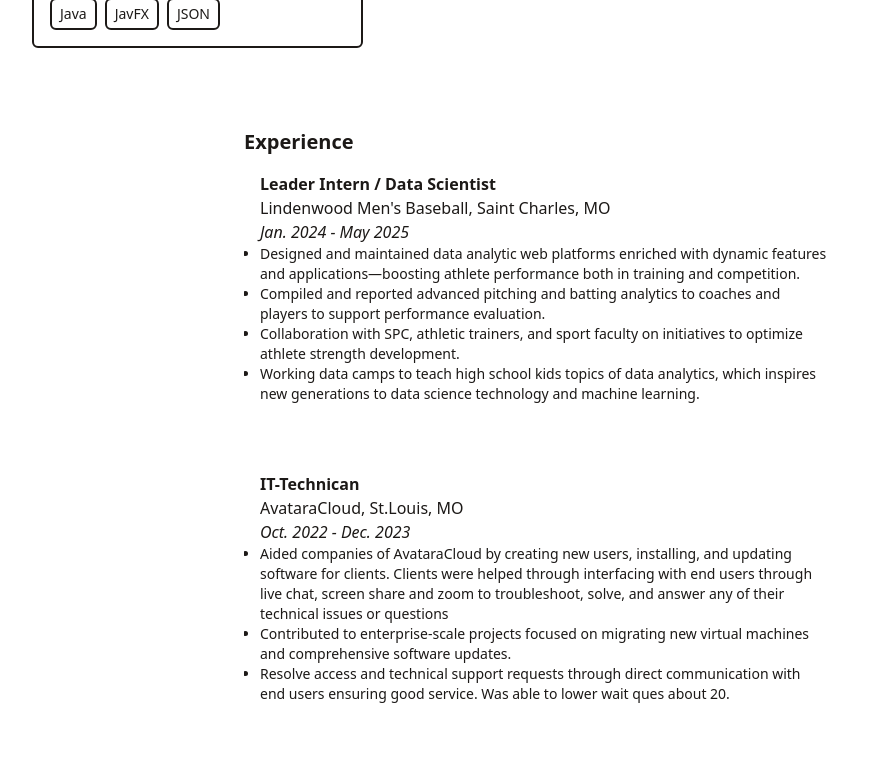
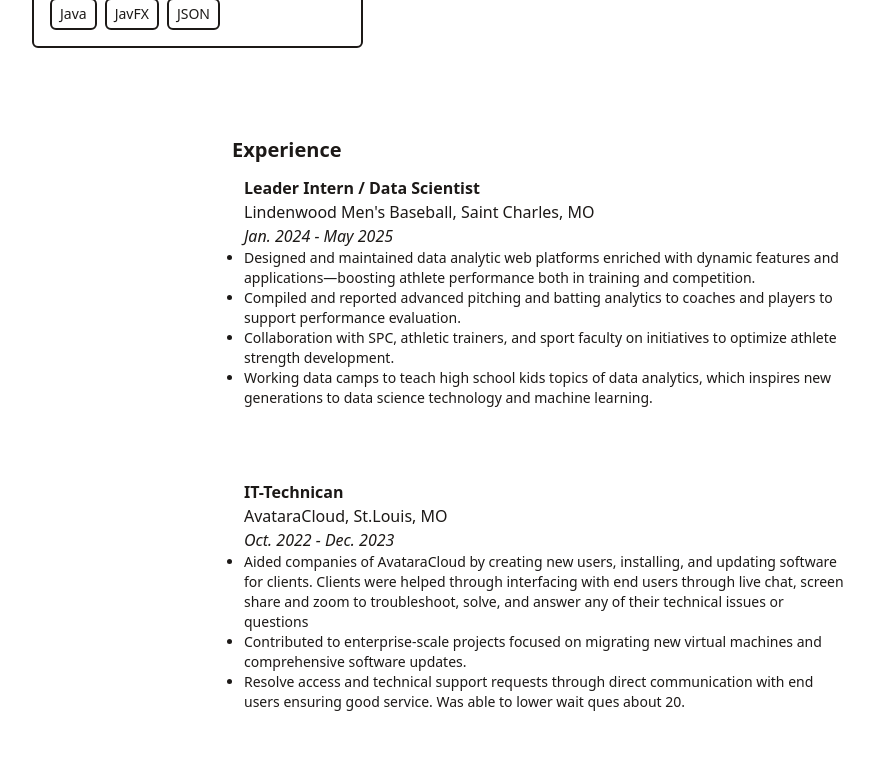
Before and after one commit to ErkanPerkan25/minimal-portfolio, a React (Vite) app: page / in a window 1280 px wide. Shown: the part 1000-1776 px from the top of the page, without its empty margins (96-970 px from the left). Built offline with nearby package versions, Linux system fonts and the light colour scheme.

Commit message:
Have the resposive part work for almost all but having issues with the medium screens for the experience parts.

```diff
--- a/src/components/Experience.jsx
+++ b/src/components/Experience.jsx
@@ -5,7 +5,7 @@ import ExperienceItem from "./ExperienceItem";
 function Experience(){
     return(
         <div className="flex flex-col md:flex-row items-center justify-center pt-20">
-            <div className="grid grid-cols-1">
+            <div className="grid grid-cols-1 m-2">
                 <h1 className="text-lg md:text-xl font-bold">Experience</h1>
                 {experience.map(item => (
                     <ExperienceItem
--- a/src/components/ExperienceItem.jsx
+++ b/src/components/ExperienceItem.jsx
@@ -2,7 +2,7 @@ import React from "react";
 
 function ExperienceItem({title, company, desc, location, time}){
     return(
-        <div className="w-90 md:w-130 lg:w-150 h:40 sm:h-60 md:h-75 p-4 overflow-hidden">
+        <div className="w-85 sm:w-100 md:w-120 lg:w-150 h:55 sm:h-60 md:h-70 lg:w-70 m-3">
             <h3 className="font-bold">{title}</h3>
             <p>{company}, {location}</p>
             <p className="italic">{time}</p>
```
